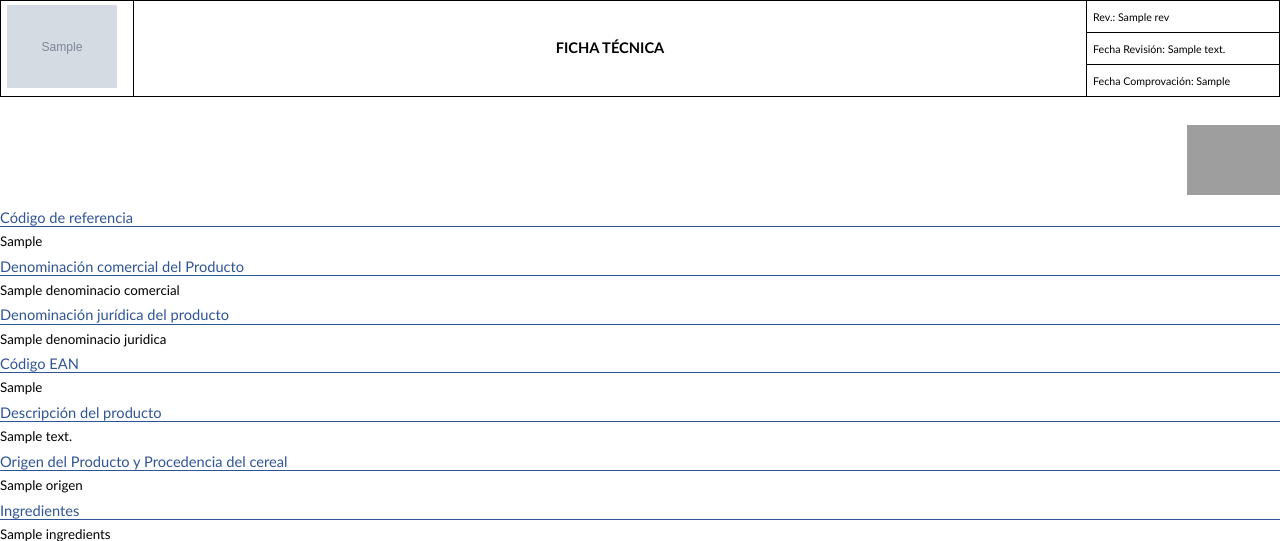
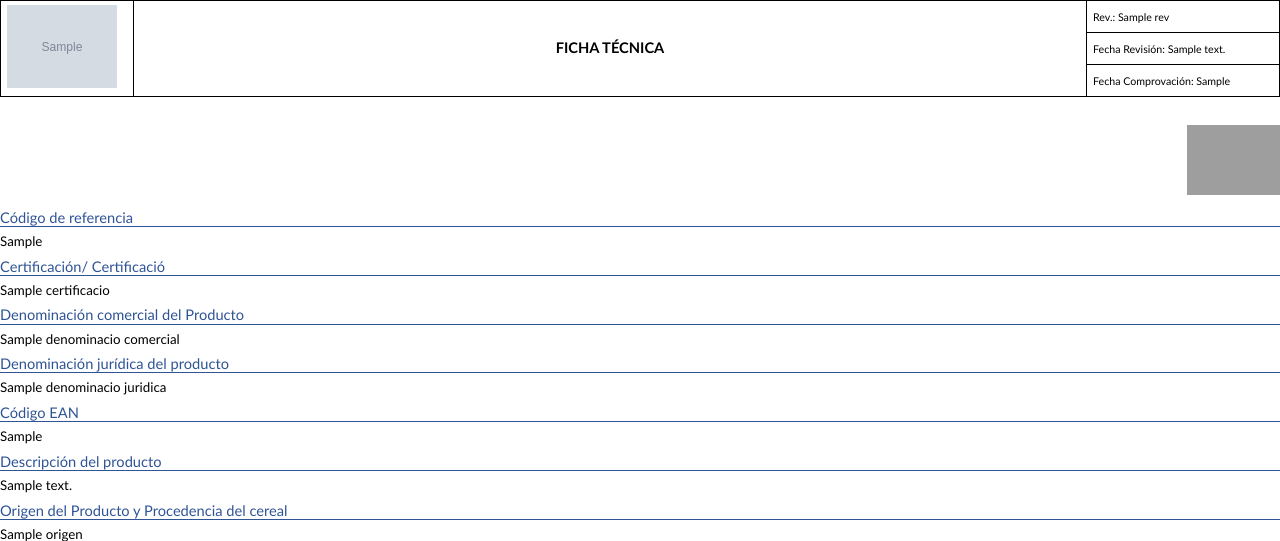
Before and after one commit to ohijazo/FitxesTecniques, a Flask app: template backend/app/templates/fitxa_tecnica.html in a window 1280 px wide. Shown: the top 541 px of the page. Run offline with Flask 3, Linux system fonts and the light colour scheme; the template is opened without the code that fills it: most values are stand-ins (such as "Sample title", 1, 10 or a date in 2020); grey boxes marked "Sample" are stand-in pictures; grey boxes are pictures that could not be loaded.

Commit message:
Fix certification images display and add certificacio to PDF
Two fixes:
1. Images not showing in detail page: the /imatges/ endpoint had
   @login_required but <img> tags don't send Authorization headers.
   Removed auth requirement for serving images (public content).

2. Certificación field missing from generated PDF: added certificacio
   to PDF template context and HTML template, shown after the
   reference code like in the FTP PDF.

Co-Authored-By: Claude Opus 4.6 (1M context) <noreply@anthropic.com>

```diff
--- a/backend/app/routes/fitxes.py
+++ b/backend/app/routes/fitxes.py
@@ -337,7 +337,6 @@ def pujar_imatge(fitxa_id):
 
 
 @fitxes_bp.route('/fitxes/<int:fitxa_id>/imatges/<path:filename>', methods=['GET'])
-@login_required
 def servir_imatge(fitxa_id, filename):
     """Serveix una imatge associada a una fitxa."""
     fitxa = db.get_or_404(FitxaTecnica, fitxa_id)
--- a/backend/app/services/pdf_generator.py
+++ b/backend/app/services/pdf_generator.py
@@ -103,6 +103,7 @@ def generar_pdf(contingut, rev, data_revisio, data_comprovacio):
         'data_revisio': data_revisio or '',
         'data_comprovacio': data_comprovacio or '',
         'codi_referencia': contingut.get('codi_referencia', ''),
+        'certificacio': contingut.get('certificacio', ''),
         'denominacio_comercial': contingut.get('denominacio_comercial', ''),
         'denominacio_juridica': contingut.get('denominacio_juridica', ''),
         'codi_ean': contingut.get('codi_ean', ''),
--- a/backend/app/templates/fitxa_tecnica.html
+++ b/backend/app/templates/fitxa_tecnica.html
@@ -183,6 +183,11 @@
 
 <div class="field-label">Código de referencia</div>
 <div class="field-value">{{ codi_referencia }}</div>
+
+{% if certificacio %}
+<div class="field-label">Certificación/ Certificació</div>
+<div class="field-value">{{ certificacio }}</div>
+{% endif %}
 
 <div class="field-label">Denominación comercial del Producto</div>
 <div class="field-value">{{ denominacio_comercial }}</div>
```
